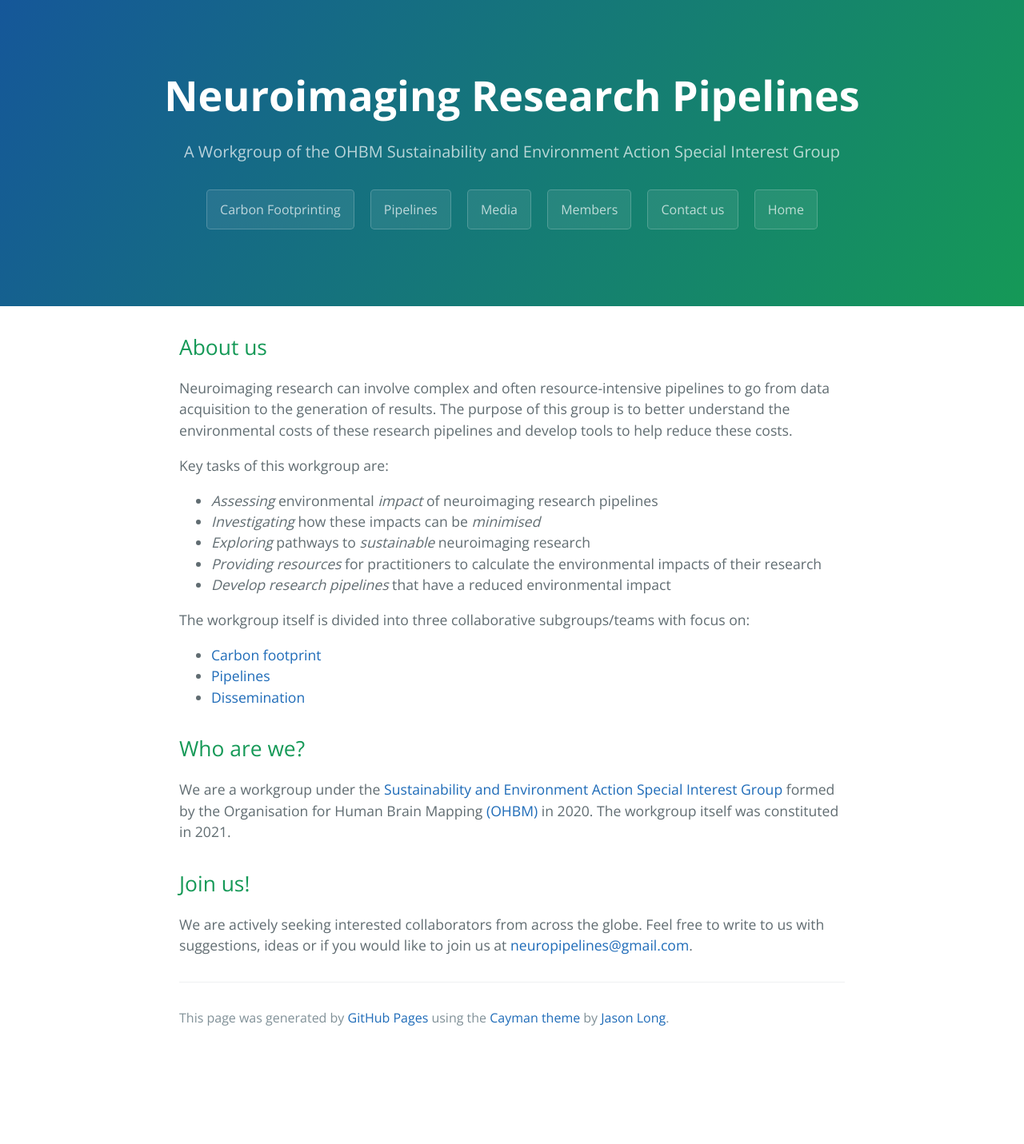
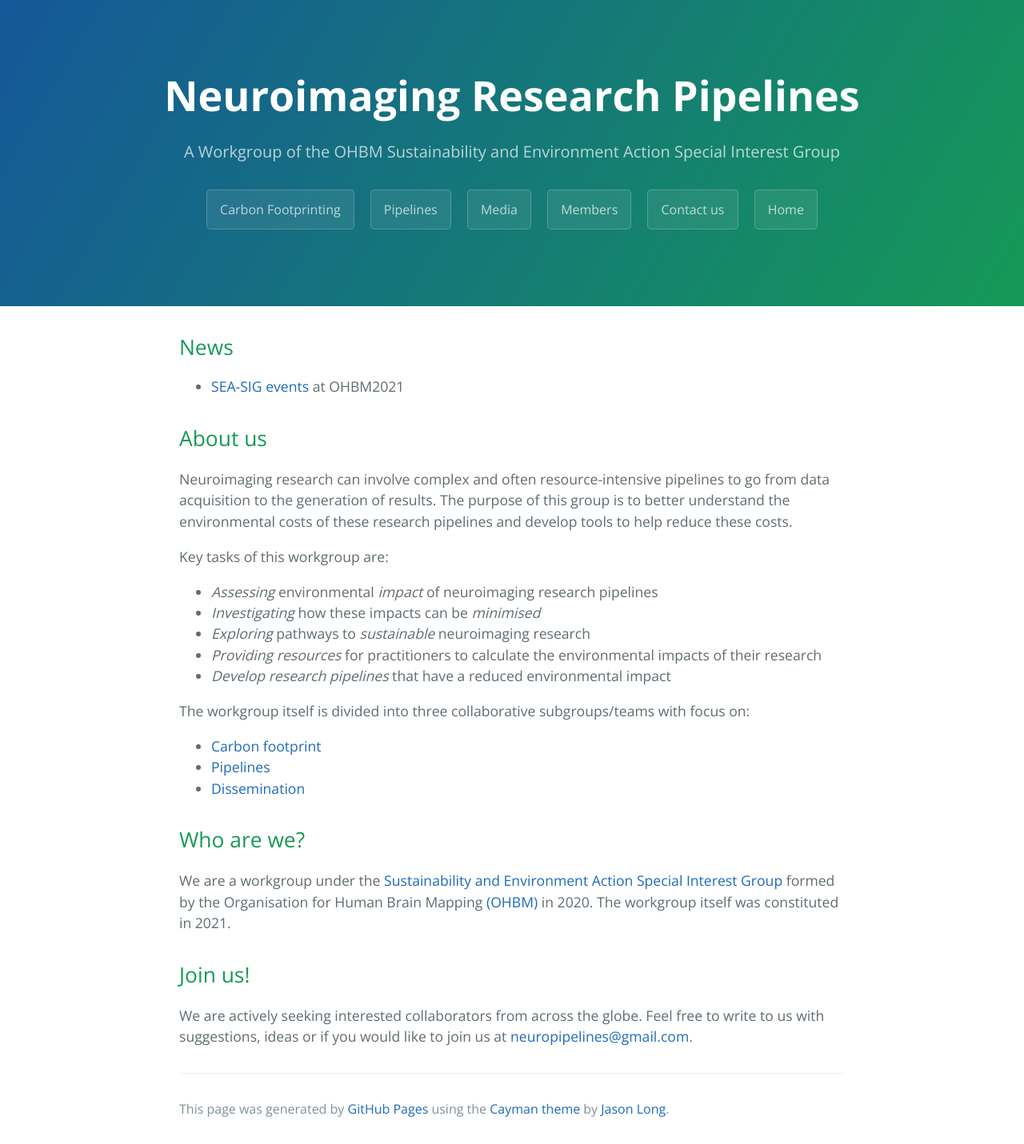
Before and after one commit to neuropipelines/neuropipelines.github.io, a Jekyll site: the page built from index.md, in a window 1280 px wide. Shown: the whole page at 80% size. Built offline with Jekyll 4.4.1, drawn with Linux system fonts in a browser that asks for light colours; before the commit the page ends 1317 px from its top, so only the background shows below that.

Commit message:
link to SEA-SIG OHBM events

```diff
--- a/index.md
+++ b/index.md
@@ -3,6 +3,9 @@ title: Home
 layout: template
 filename: index
 ---
+
+## News
+* [SEA-SIG events](https://ohbm-environment.org/events/) at OHBM2021
 
 ## About us
 
```
